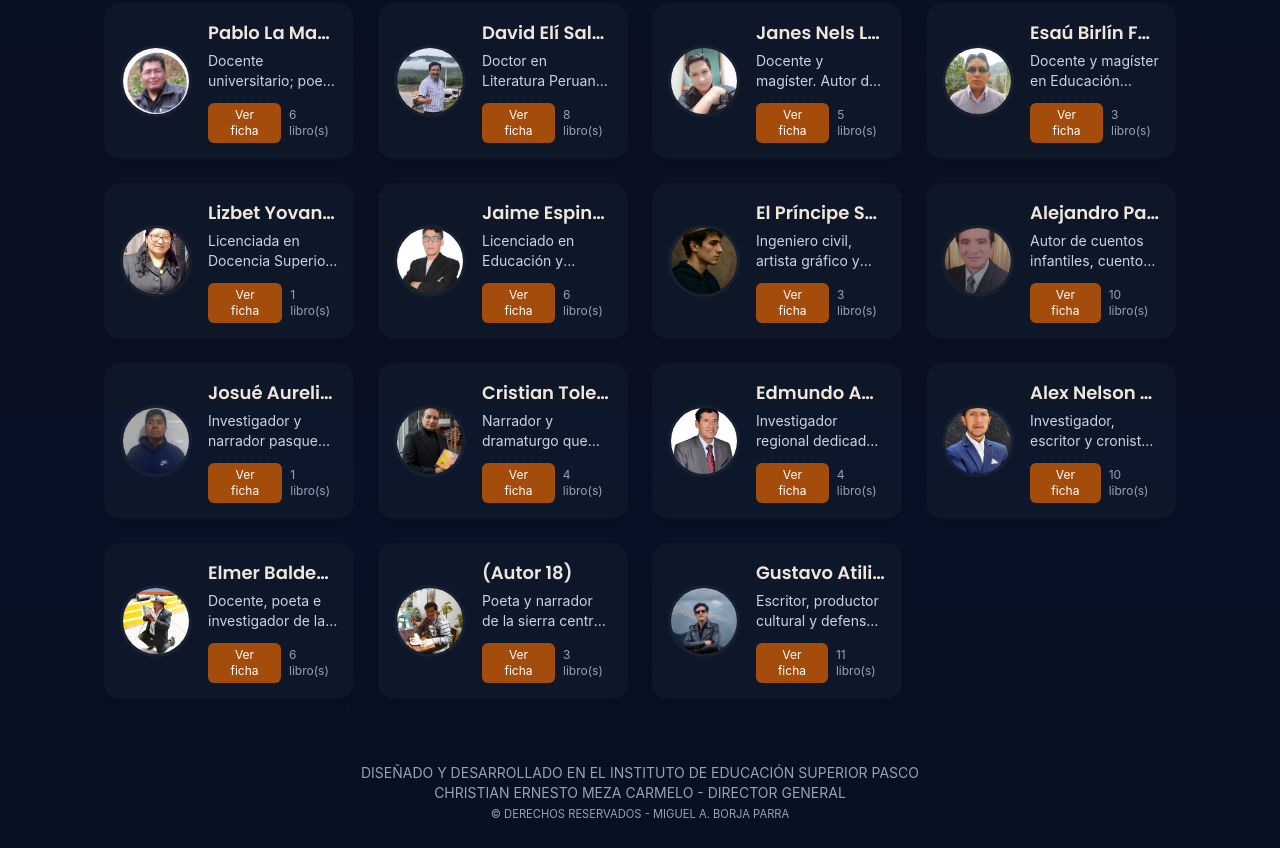
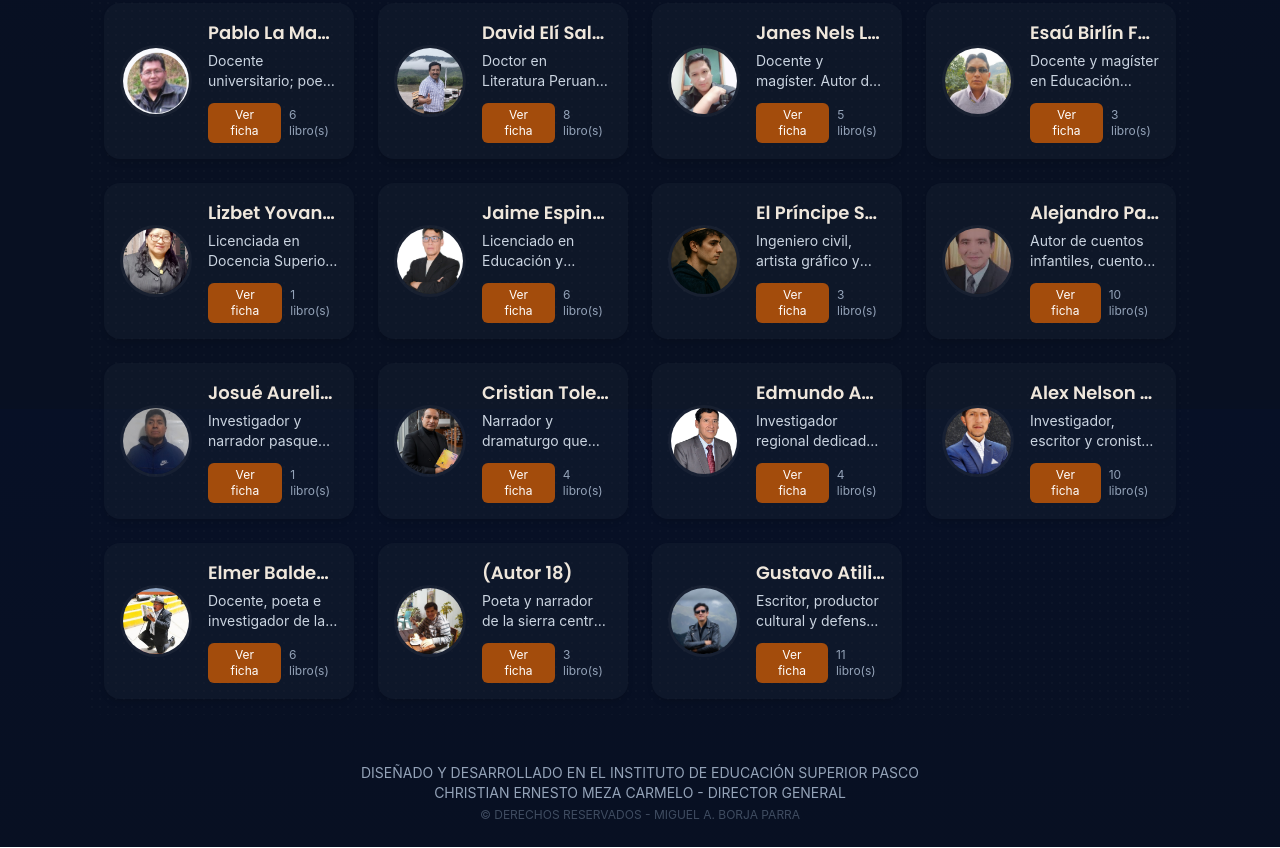
Before and after one commit to migueldevbp/galeria-escritorespasco, a plain HTML site: page index.html in a window 1280 px wide. Shown: the part 391-1239 px from the top of the page. Drawn offline with nearby package versions, Linux system fonts and the light colour scheme.

Commit message:
Final ahora si

```diff
--- a/index.html
+++ b/index.html
@@ -131,10 +131,14 @@
     </section>
 
     <footer class="mt-12 text-center text-sm text-slate-400">
-      <p>DISEÑADO Y DESARROLLADO EN EL INSTITUTO DE EDUCACIÓN SUPERIOR PASCO</p>
-      <p>CHRISTIAN ERNESTO MEZA CARMELO - DIRECTOR GENERAL</p>
-      <small class="mt-1">© DERECHOS RESERVADOS - MIGUEL A. BORJA PARRA</small>
-    </footer>
+  <p>DISEÑADO Y DESARROLLADO EN EL INSTITUTO DE EDUCACIÓN SUPERIOR PASCO</p>
+  <p>CHRISTIAN ERNESTO MEZA CARMELO - DIRECTOR GENERAL</p>
+
+  <small class="mt-1 block text-xs text-slate-500/60">
+    © DERECHOS RESERVADOS - MIGUEL A. BORJA PARRA
+  </small>
+</footer>
+
   </main>
 
   <!-- MODAL FICHA AUTOR -->
```
